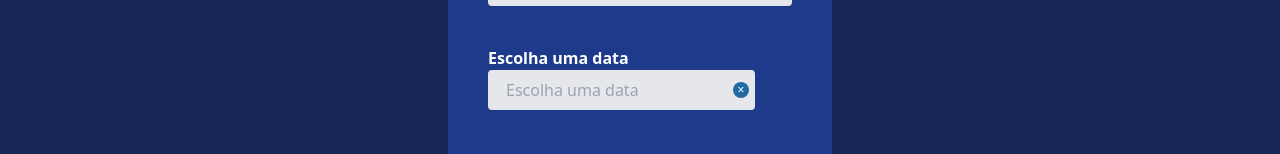
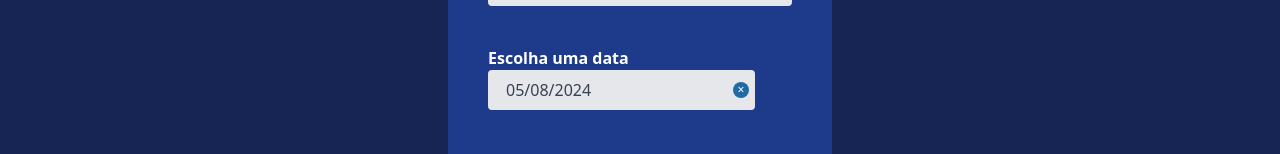
Before and after one commit to RHamudi/Tech-Educacao, a React (Vite) app: page /agendar in a window 1280 px wide. Shown: the part 191-345 px from the top of the page. Built offline with nearby package versions, Linux system fonts and the light colour scheme.

Commit message:
fix: error date

```diff
--- a/src/Page/AgendarHorario/index.tsx
+++ b/src/Page/AgendarHorario/index.tsx
@@ -128,7 +128,7 @@ function AgendarHorario(){
                                 onBlur={field.onBlur} // Adicionar onBlur para integração completa
                                 name={field.name} // Passar o nome do campo
                                 ref={field.ref} // Referência para o campo
-                                value=''
+                                value={selectedData}
                             />
                         )}
                         rules={{required: "a data é obrigatoria"}}
```
